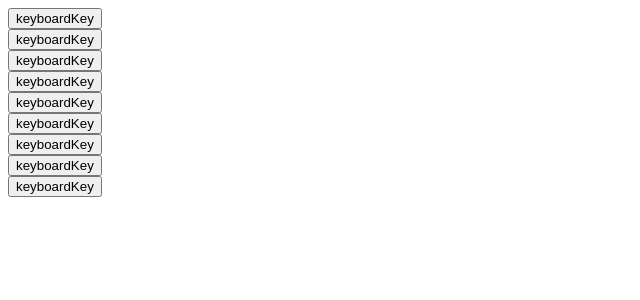
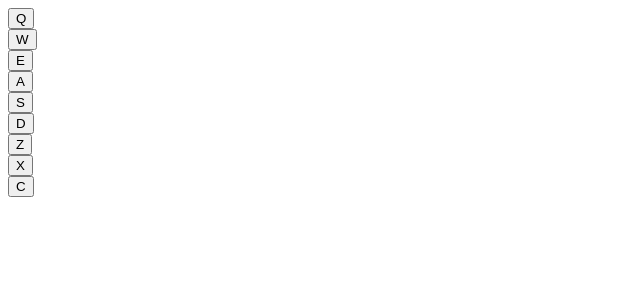
Before and after one commit to marcusmonteirodesouza/freecodecamp-drum-machine, a React (Create React App) app: page / in a window 1280 px wide. Shown: the top 300 px of the page, without its empty margins (0-640 px from the left). Built offline with nearby package versions, Linux system fonts and the light colour scheme.

Commit message:
Display keyboard key on buttons

```diff
--- a/src/components/Drum/DrumPad/DrumPad.js
+++ b/src/components/Drum/DrumPad/DrumPad.js
@@ -68,7 +68,7 @@ const DrumPad = ({ drumPadProps }) => {
         type="button"
         onClick={playAudio}
       >
-        keyboardKey
+        {keyboardKey}
         <audio className="clip" id={keyboardKey} src={audioSrc}></audio>
       </button>
     </div>
```
